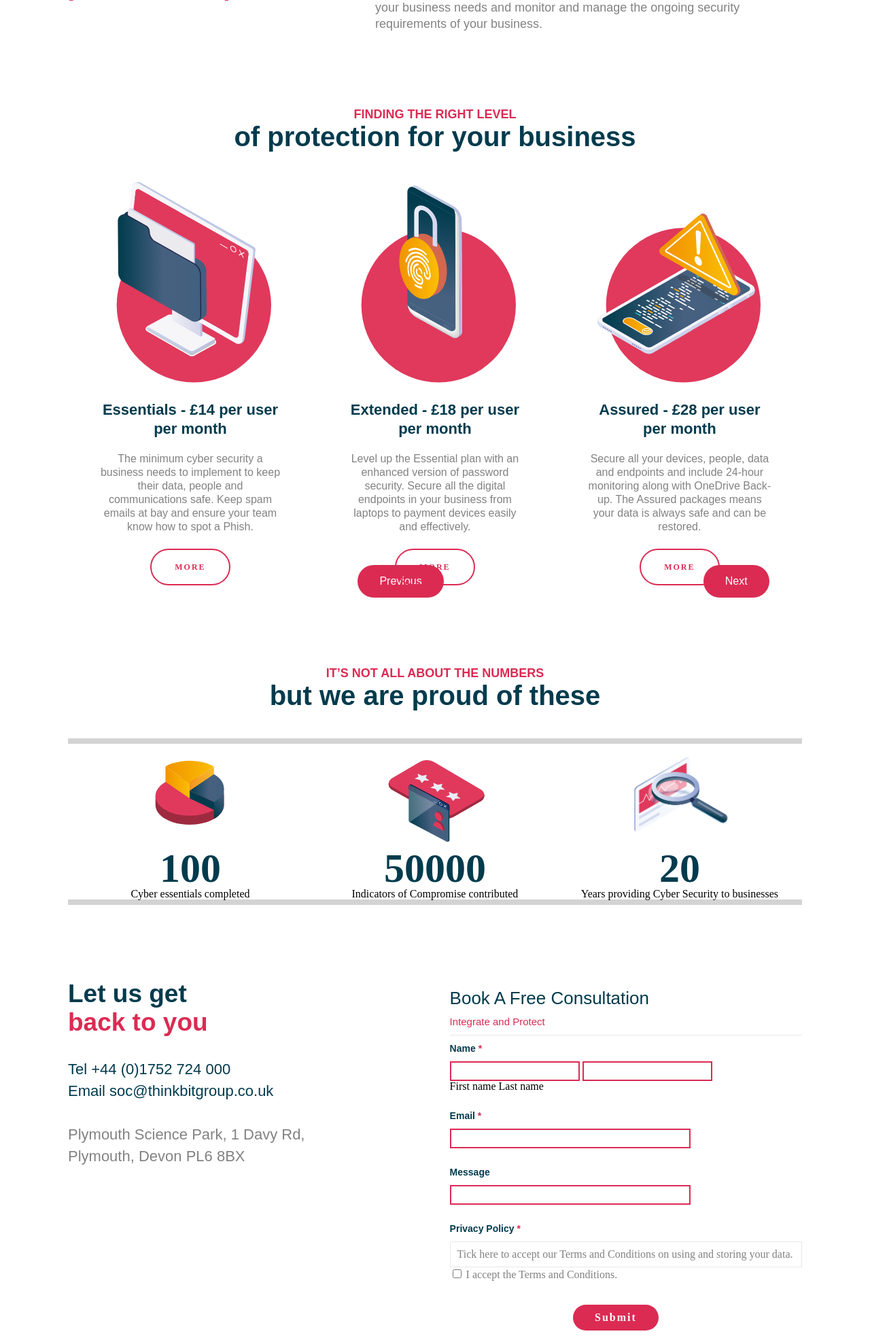
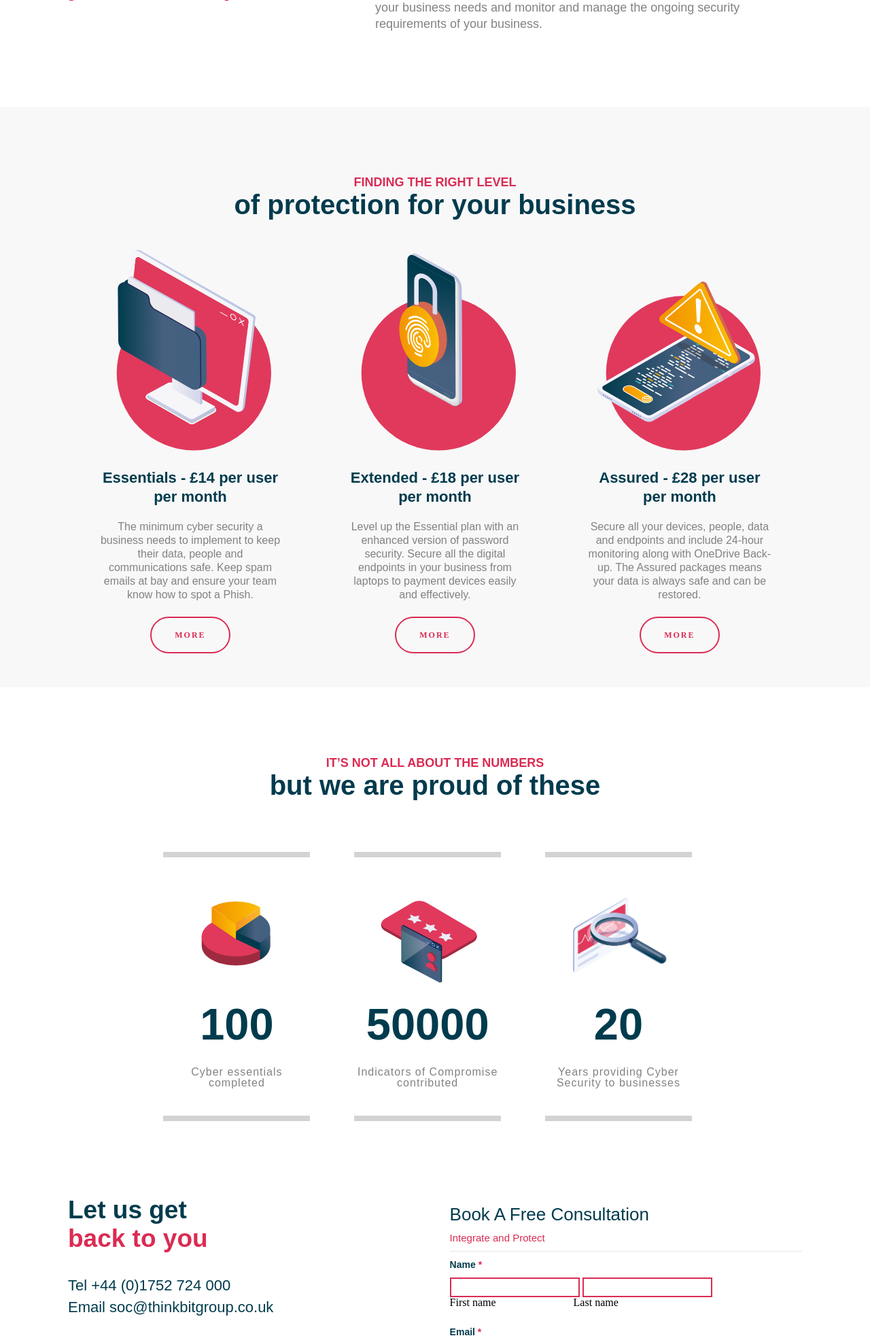
Before and after one commit to BenWaters2004/BIT-Group, a PHP site: page /BIT-Group/ in a window 1280 px wide; the page is wider, and only the part inside the window is pictured. Shown: the part 1009-2977 px from the top of that part at 68% size. Run offline with PHP 8.4, Linux system fonts and the light colour scheme; some web fonts are replaced.

Commit message:
Added all block on home page and most of Contact page

```diff
--- a/BIT Security/CSS/contact.css
+++ b/BIT Security/CSS/contact.css
@@ -76,6 +76,9 @@
     border: 2px solid var(--main);
     padding: 5px;
 }
+#lastName {
+    margin-left: 110px;
+}
 #email, #msg {
     width: 340px;
 }
--- a/BIT Security/CSS/global.css
+++ b/BIT Security/CSS/global.css
@@ -200,9 +200,13 @@ body {
 }
 
 .Carousel {
+    margin-left: -100px;
+    margin-right: -100px;
+    padding: 100px 100px;
     width: 100%;
     height: max-content;
     margin-top: 50px;
+    background-color: #f8f8f8;
 }
 .Carousel h3 {
     text-align: center;
@@ -270,9 +274,9 @@ body {
     width: 100%;
     height: max-content;
     margin-top: 100px;
+    text-align: center;
 }
 .Stats h2 {
-    text-align: center;
     color: var(--accent);
     font-family: "Obvia Narrow", sans-serif;
     font-weight: 600;
@@ -281,7 +285,6 @@ body {
     margin-bottom: 40px;
 }
 .Stats h3 {
-    text-align: center;
     color: var(--main);
     font-size: 18px;
     line-height: 22px;
@@ -289,17 +292,35 @@ body {
     text-transform: uppercase;
     font-weight: 600;
 }
+.Stats .blocks {
+    margin-left: 10%;
+    margin-right: 10%;
+    margin-top: 75px;
+}
 .Stats .block {
     border-top: 8px solid lightgray;
     border-bottom: 8px solid lightgray;
+    max-width: 20%;
+    margin-left: 3%;
+    margin-right: 3%;
+    padding-top: 40px;
+    padding-bottom: 40px;
 }
 .Stats h4 {
-    font-family: "Bliss Pro";
+    font-family: "Obvia Narrow", sans-serif;
     font-weight: 900;
-    font-size: 60px;
+    font-size: 65px;
     color: var(--accent);
+    margin-top: 20px;
+    margin-bottom: 20px;
 }
 .Stats img {
     width: 150px;
     height: auto;
 }
+.Stats p {
+    color: var(--text);
+    font-family: "Obvia Narrow", sans-serif;
+    letter-spacing: 1px;
+    margin-top: 30px;
+}
--- a/BIT Security/Constants/contactForm.php
+++ b/BIT Security/Constants/contactForm.php
@@ -1,5 +1,5 @@
-<link rel="stylesheet" href="http://localhost/BIT%20Security//CSS/contact.css">
-<link rel="stylesheet" href="http://localhost/BIT%20Security/CSS/global.css">
+<link rel="stylesheet" href="http://localhost/BIT-Group/BIT%20Security//CSS/contact.css">
+<link rel="stylesheet" href="http://localhost/BIT-Group/BIT%20Security/CSS/global.css">
 
 
 <div class="contactForm">
@@ -16,7 +16,7 @@
         <input type="text" id="fname" name="fname">
         <input type="text" id="lname" name="lname"><br>
         <label for="fname">First name</label>
-        <label for="lname">Last name</label><br><br>
+        <label for="lname" id="lastName">Last name</label><br><br>
         <P>Email <span>*</span></P>
         <input type="email" id="email" name="email"><br><br>
         <P>Message</P>
--- a/BIT Security/Constants/footer.php
+++ b/BIT Security/Constants/footer.php
@@ -2,7 +2,7 @@
 <link rel="stylesheet" href="../CSS/global.css">
 
 <div class="footer">
-    <a href="http://localhost/BIT%20Security"><img src="http://localhost/BIT%20Security/Media\logos\BIT-Security-horizontal.png" class="btm-nav-logo" alt="Powered by BIT group"></a>
+    <a href="http://localhost/BIT-Group/BIT%20Security"><img src="http://localhost/BIT-Group/BIT%20Security/Media\logos\BIT-Security-horizontal.png" class="btm-nav-logo" alt="Powered by BIT group"></a>
     <div>
         <a href="https://twitter.com/thinkbitgroup" target="_blank"><img src="" alt="Twitter"></a>
         <a href="https://www.linkedin.com/showcase/bluescreenit-cyber-security-services/" target="_blank"><img src="" alt="Linkedin"></a>
@@ -29,5 +29,5 @@
         <a href="https://cyberhub.org.uk/" target="_blank"><img src="https://thinkbitsecurity.co.uk/wp-content/uploads/2022/09/PSMG-Logo.png"/></a>
     </div>
 
-    <a target="" href="https://thinkbitsecurity.co.uk/privacy-policy/" class="privacy-policy">Privacy policy</a>
+    <a target="" href="#" class="privacy-policy">Privacy policy</a>
 </div>
--- a/BIT Security/Constants/header.php
+++ b/BIT Security/Constants/header.php
@@ -11,20 +11,20 @@
                     'margin-top': '130px',
                     'width': '100%',
                 });
-                $('.nav-logo img').attr('src', 'http://localhost/BIT%20Security/Media/logos/BIT-Security-virtical.png');
+                $('.nav-logo img').attr('src', 'http://localhost/BIT-Group/BIT%20Security/Media/logos/BIT-Security-virtical.png');
             } else {
                 $('.navBack').css({
                     'border': 'none',
                     'margin-top': '70px'
                 });
-                $('.nav-logo img').attr('src', 'http://localhost/BIT%20Security/Media/logos/BIT-small-B.png');
+                $('.nav-logo img').attr('src', 'http://localhost/BIT-Group/BIT%20Security/Media/logos/BIT-small-B.png');
             }
         });
     });
 </script>
 
 <div class="header">
-    <a href="http://localhost/BIT%20Security" class="nav-logo"><img src="http://localhost/BIT%20Security/Media/logos/BIT-Security-virtical.png" alt="BIT Security"></a>
+    <a href="http://localhost/BIT%20Security" class="nav-logo"><img src="http://localhost/BIT-Group/BIT%20Security/Media/logos/BIT-Security-virtical.png" alt="BIT Security"></a>
     <h3>+44 (0)1752 724 000</h3>
     <div class="navBack">
         <ul class="top-nav">
@@ -32,7 +32,7 @@
             <li><a href="#">SERVICES</a></li>
             <li><a href="#">ABOUT</a></li>
             <li><a href="#">NEWS</a></li>
-            <li><a href="http://localhost/BIT%20Security/Pages/Contact-Us.php">CONTACT US</a></li>
+            <li><a href="http://localhost/BIT-Group/BIT%20Security/Pages/Contact-Us.php">CONTACT US</a></li>
         </ul>
     </div>
 </div>
--- a/BIT Security/index.php
+++ b/BIT Security/index.php
@@ -19,7 +19,6 @@
     <!--Styling-->
     <link rel="stylesheet" href="CSS/global.css">
     <link rel="stylesheet" href="CSS/Main.css">
-    <link href="Java.js">
 
     <?php
     require("Constants/header.php");
@@ -42,12 +41,12 @@
             From Cyber Essentials Certification to ISO 27001, Vulnerability Assessments to Penetration Testing, Next Generation Antivirus to Email Security, Employee Security Training to Phishing Simulation, Endpoint Detection and Response (EDR) to Managed Detection and Response (MDR).  We implement the tools your business needs and monitor and manage the ongoing security requirements of your business.</p>
         </div>
 
-        <div class="Carousel">
+        <div class="Carousel" id="noMargins">
             <h3>FINDING THE RIGHT LEVEL</h3>
             <h2>of protection for your business</h2>
             <div class="blocks">
                 <div class="block">
-                    <img src="http://localhost/BIT Security\Media\Carousel-Icons\BIT-red-one-01.svg" alt="">
+                    <img src="http://localhost/BIT-Group/BIT Security\Media\Carousel-Icons\BIT-red-one-01.svg" alt="">
                     <div class="CaraText">
                         <h4>Essentials - £14 per user per month</h4>
                         <p>The minimum cyber security a business needs to implement to keep their data, people and communications safe. Keep spam emails at bay and ensure your team know how to spot a Phish.</p>
@@ -55,7 +54,7 @@
                     <a href="#" class="btn-outline">MORE</a>
                 </div>
                 <div class="block">
-                    <img src="http://localhost/BIT Security\Media\Carousel-Icons\BIT-red-fingerprint.svg" alt="">
+                    <img src="http://localhost/BIT-Group/BIT Security\Media\Carousel-Icons\BIT-red-fingerprint.svg" alt="">
                     <div class="CaraText">
                         <h4>Extended - £18 per user per month</h4>
                         <p>Level up the Essential plan with an enhanced version of password security. Secure all the digital endpoints in your business from laptops to payment devices easily and effectively.</p>
@@ -63,7 +62,7 @@
                     <a href="#" class="btn-outline">MORE</a>
                 </div>
                 <div class="block">
-                    <img src="http://localhost/BIT Security\Media\Carousel-Icons\BIT-red-phone.svg" alt="">
+                    <img src="http://localhost/BIT-Group/BIT Security\Media\Carousel-Icons\BIT-red-phone.svg" alt="">
                     <div class="CaraText">
                         <h4>Assured - £28 per user per month</h4>
                         <p>Secure all your devices, people, data and endpoints and include 24-hour monitoring along with OneDrive Back-up. The Assured packages means your data is always safe and can be restored.</p>
@@ -72,8 +71,7 @@
                 </div>
             </div>
             <div class="controls">
-                <button onclick="prevBlock()">Previous</button>
-                <button onclick="nextBlock()">Next</button>
+
             </div>
         </div>
 
@@ -82,17 +80,17 @@
             <h2>but we are proud of these</h2>
             <div class="blocks">
                 <div class="block">
-                    <img src="http://localhost/BIT Security\Media\Carousel-Icons\Artboard-1-3.svg" alt="">
+                    <img src="http://localhost/BIT-Group/BIT Security\Media\Carousel-Icons\Artboard-1-3.svg" alt="">
                     <h4 id="ChangeNum">100</h4>
                     <p>Cyber essentials completed</p>
                 </div>
                 <div class="block">
-                    <img src="http://localhost/BIT Security\Media\Carousel-Icons\Artboard-1-1.svg" alt="">
+                    <img src="http://localhost/BIT-Group/BIT Security\Media\Carousel-Icons\Artboard-1-1.svg" alt="">
                     <h4 id="ChangeNum">50000</h4>
                     <p>Indicators of Compromise contributed</p>
                 </div>
                 <div class="block">
-                    <img src="http://localhost/BIT Security\Media\Carousel-Icons\examine-1.png" alt="">
+                    <img src="http://localhost/BIT-Group/BIT Security\Media\Carousel-Icons\examine-1.png" alt="">
                     <h4 id="ChangeNum">20</h4>
                     <p>Years providing Cyber Security to businesses</p>
                 </div>
```
Also changed, not shown: BIT Security/CSS/Main.css (+35 -1 lines), BIT Security/Pages/Contact-Us.php (+18 -0 lines), BIT Security/Media/General/building.jpg (added).
